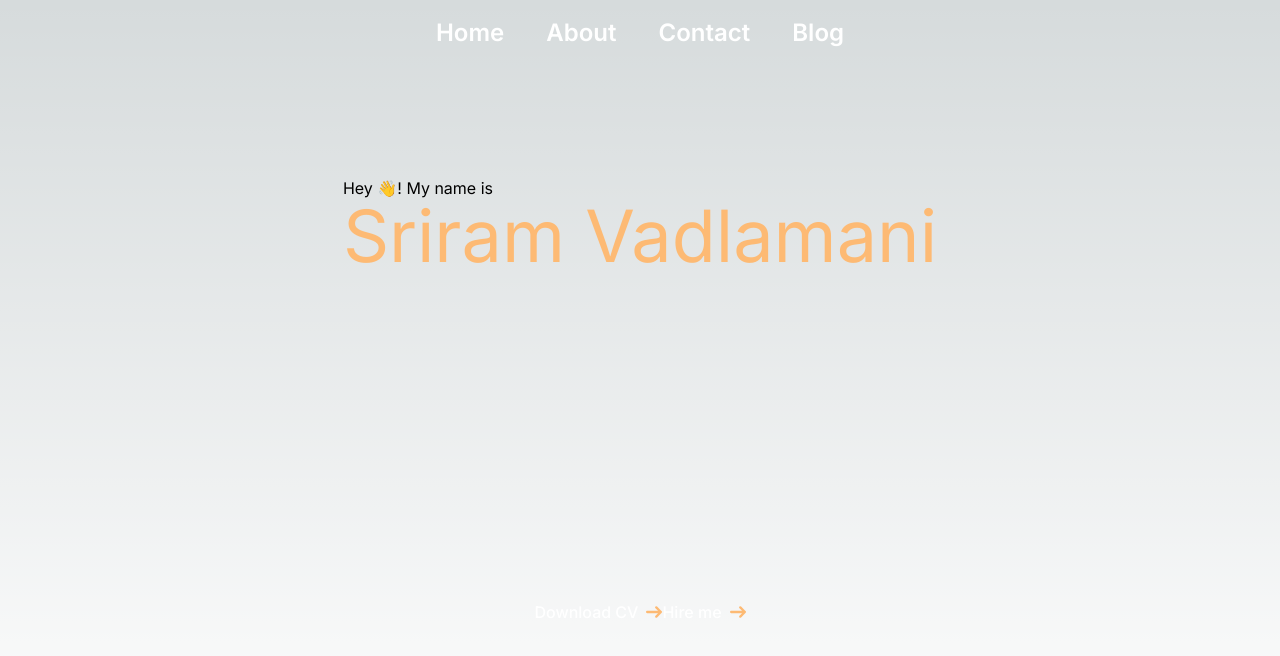
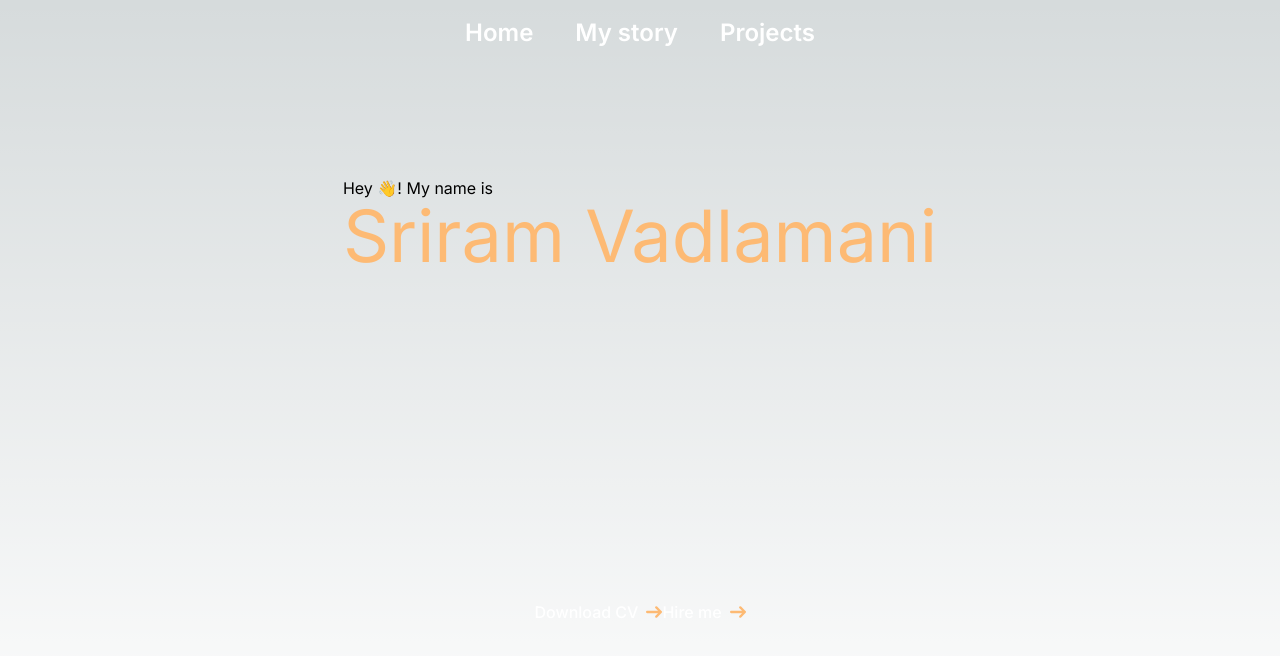
Before and after one commit to softmaxer/portfolio, a Next.js app: page / in a window 1280 px wide. Shown: the top 656 px of the page. Built offline with nearby package versions, Linux system fonts and the light colour scheme.

Commit message:
Remove blog from sidebar object and add item for tech stack

```diff
--- a/components/sidebar.tsx
+++ b/components/sidebar.tsx
@@ -7,12 +7,8 @@ export default function Sidebar() {
     <>
       <div className="text-white flex flex-row fixed transition-all justify-center items-center">
         <RedirectTo page="Home" destination="/" />
-        <RedirectTo page="About" destination="/about" />
-        <RedirectTo
-          page="Contact"
-          destination="mailto:sriram.vadlamani@proton.me"
-        />
-        <RedirectTo page="Blog" destination="/blog" />
+        <RedirectTo page="My story" destination="/about" />
+        <RedirectTo page="Projects" destination="/projects" />
       </div>
     </>
   );
--- /dev/null
+++ b/components/tech-item.tsx
@@ -0,0 +1,20 @@
+import Image from "next/image";
+
+export interface TechItemProps {
+  altName?: string | undefined;
+  logoPath?: string | undefined;
+}
+
+export default function TechItem({ altName, logoPath }: TechItemProps) {
+  return (
+    <div className="hover:scale-125 transition-all hover:-translate-y-6">
+      <Image
+        className="w-50 h-50  rounded-full"
+        src={logoPath ? logoPath : "/icons/default_tech.png"}
+        alt={altName ? altName : "service"}
+        width={50}
+        height={50}
+      />
+    </div>
+  );
+}
```
